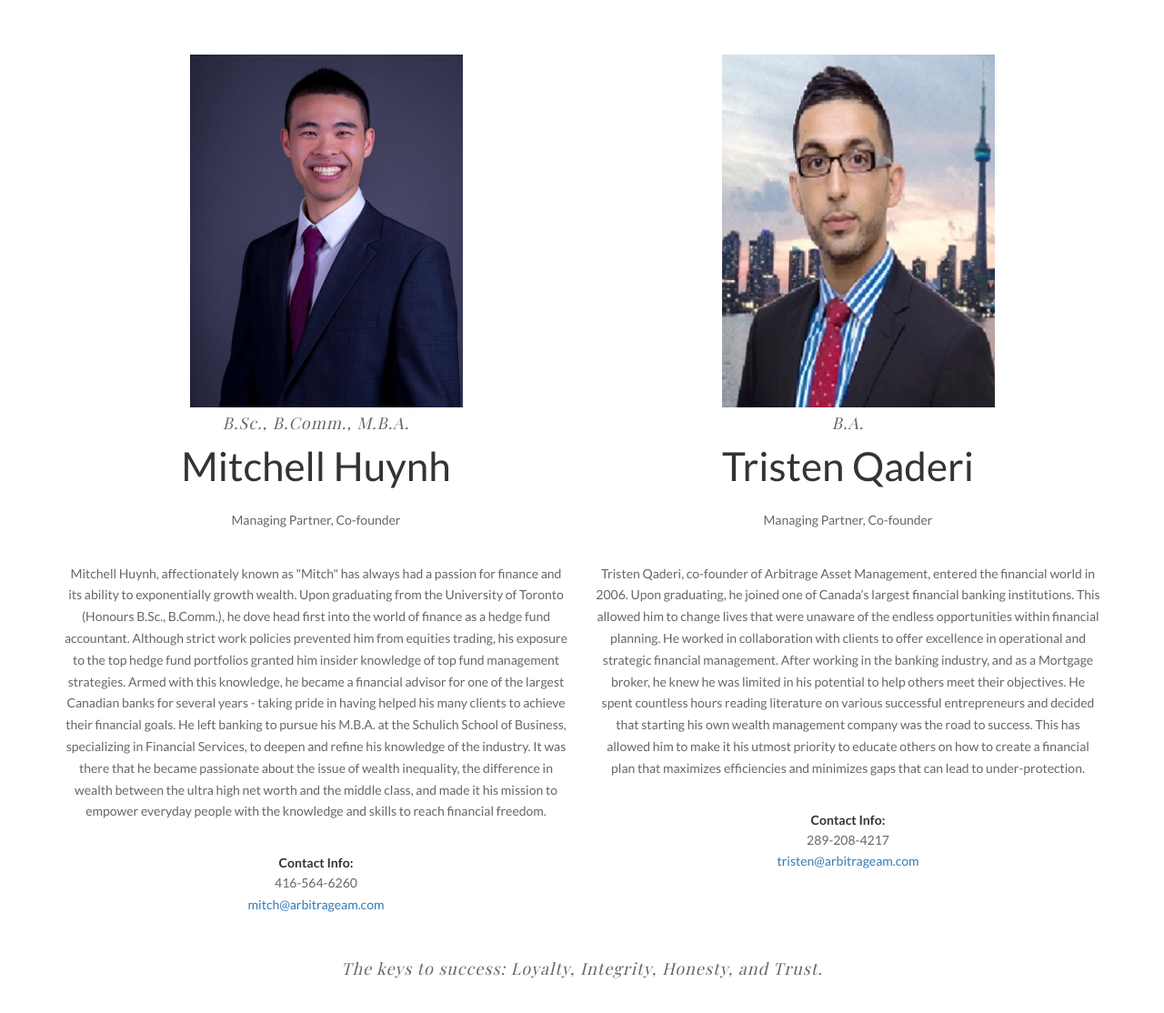
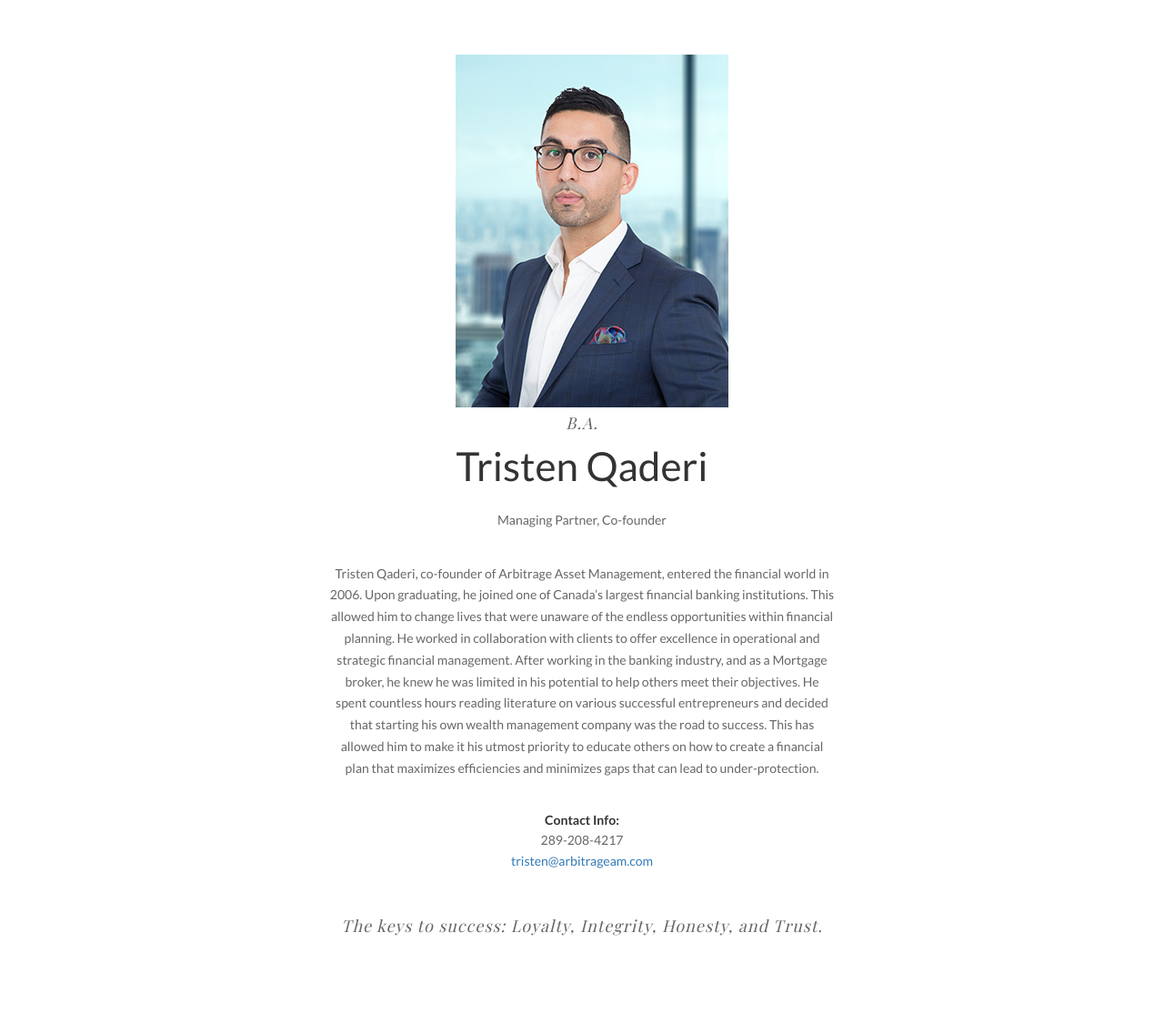
Before and after one commit to arbitrageasset/iamthebank, a plain HTML site: page index.html in a window 1280 px wide. Shown: the part 2494-3608 px from the top of the page at 91% size. Drawn offline with nearby package versions, Linux system fonts and the light colour scheme; a web font is replaced by a local one.

Commit message:
Removed Mitch

```diff
--- a/index.html
+++ b/index.html
@@ -249,40 +249,13 @@ Mockup Section
 <section class='mockup-section' id='team'>
 <div class='container'>
 <div class='row'>
+<div class='col-md-3'> </div>
 <div class='col-md-6'>
 <div class='screens-mockup hidden-xs'>
-<img alt='' class='phone wow fadeIn' data-wow-delay='.2s' data-wow-duration='.8s' src='img/mitchell.png' style='padding-left:25%'>
+<img alt='' class='phone wow fadeIn' data-wow-delay='.2s' data-wow-duration='.8s' src='img/tristen.jpg' style='padding-left:25%'>
 </div>
-<div class='screens-mockup hidden-lg hidden-md hidden-sm'>
-<img alt='' class='phone wow fadeIn' data-wow-delay='.2s' data-wow-duration='.8s' src='img/mitchell.png' style='padding-left:10%'>
-<br>
-<br>
-</div>
-<div class='mockup-text' style='text-align:center'>
-<span class='font-alt'>B.Sc., B.Comm., M.B.A.</span>
-<h2>Mitchell Huynh</h2>
-<p>
-Managing Partner, Co-founder
-</p>
-<p>
-Mitchell Huynh, affectionately known as "Mitch" has always had a passion for finance and its ability to exponentially growth wealth.  Upon graduating from the University of Toronto (Honours B.Sc., B.Comm.), he dove head first into the world of finance as a hedge fund accountant.  Although strict work policies prevented him from equities trading, his exposure to the top hedge fund portfolios granted him insider knowledge of top fund management strategies.  Armed with this knowledge, he became a financial advisor for one of the largest Canadian banks for several years - taking pride in having helped his many clients to achieve their financial goals.  He left banking to pursue his M.B.A. at the Schulich School of Business, specializing in Financial Services, to deepen and refine his knowledge of the industry.  It was there that he became passionate about the issue of wealth inequality, the difference in wealth between the ultra high net worth and the middle class, and made it his mission to empower everyday people with the knowledge and skills to reach financial freedom.
-</p>
-<b>
-Contact Info:
-</b>
-<p>
-416-564-6260
-<br>
-<a href='mailto:mitch@arbitrageam.com' target='_blank'>mitch@arbitrageam.com</a>
-</p>
-</div>
-</div>
-<div class='col-md-6'>
-<div class='screens-mockup hidden-xs'>
-<img alt='' class='phone wow fadeIn' data-wow-delay='.2s' data-wow-duration='.8s' src='img/tristen.png' style='padding-left:25%'>
-</div>
-<div class='screens-mockup hidden-lg hidden-md hidden-sm'>
-<img alt='' class='phone wow fadeIn' data-wow-delay='.2s' data-wow-duration='.8s' src='img/tristen.png' style='padding-left:10%'>
+<div class='screens-mockup hidden-lg hidden-md hidden-sm' style="text-align: center;">
+<img alt='' class='phone wow fadeIn' data-wow-delay='.2s' data-wow-duration='.8s' src='img/tristen.jpg' style='padding-left:10%'>
 <br>
 <br>
 </div>
```
Also changed, not shown: img/tristen.jpg (added).
